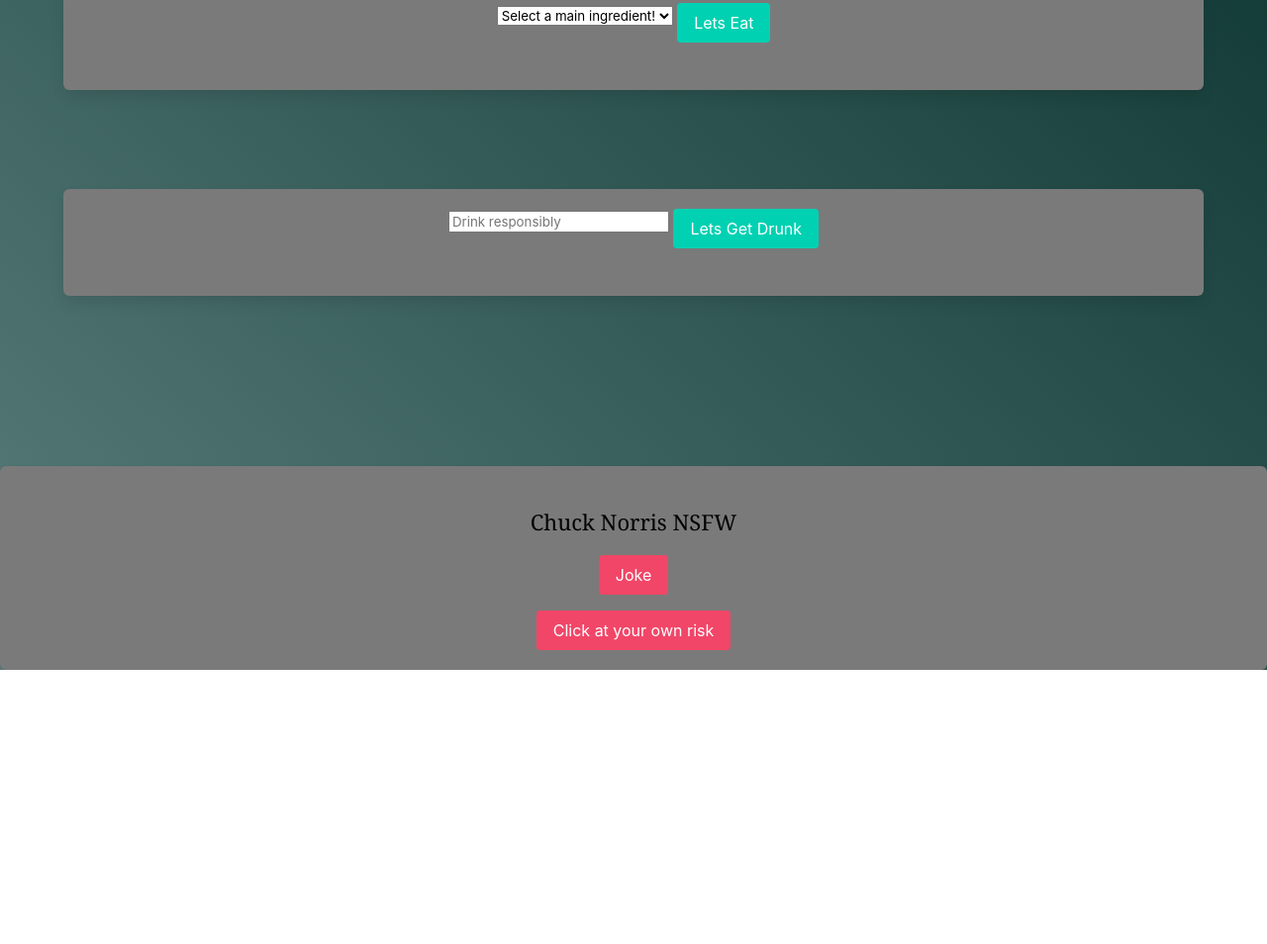
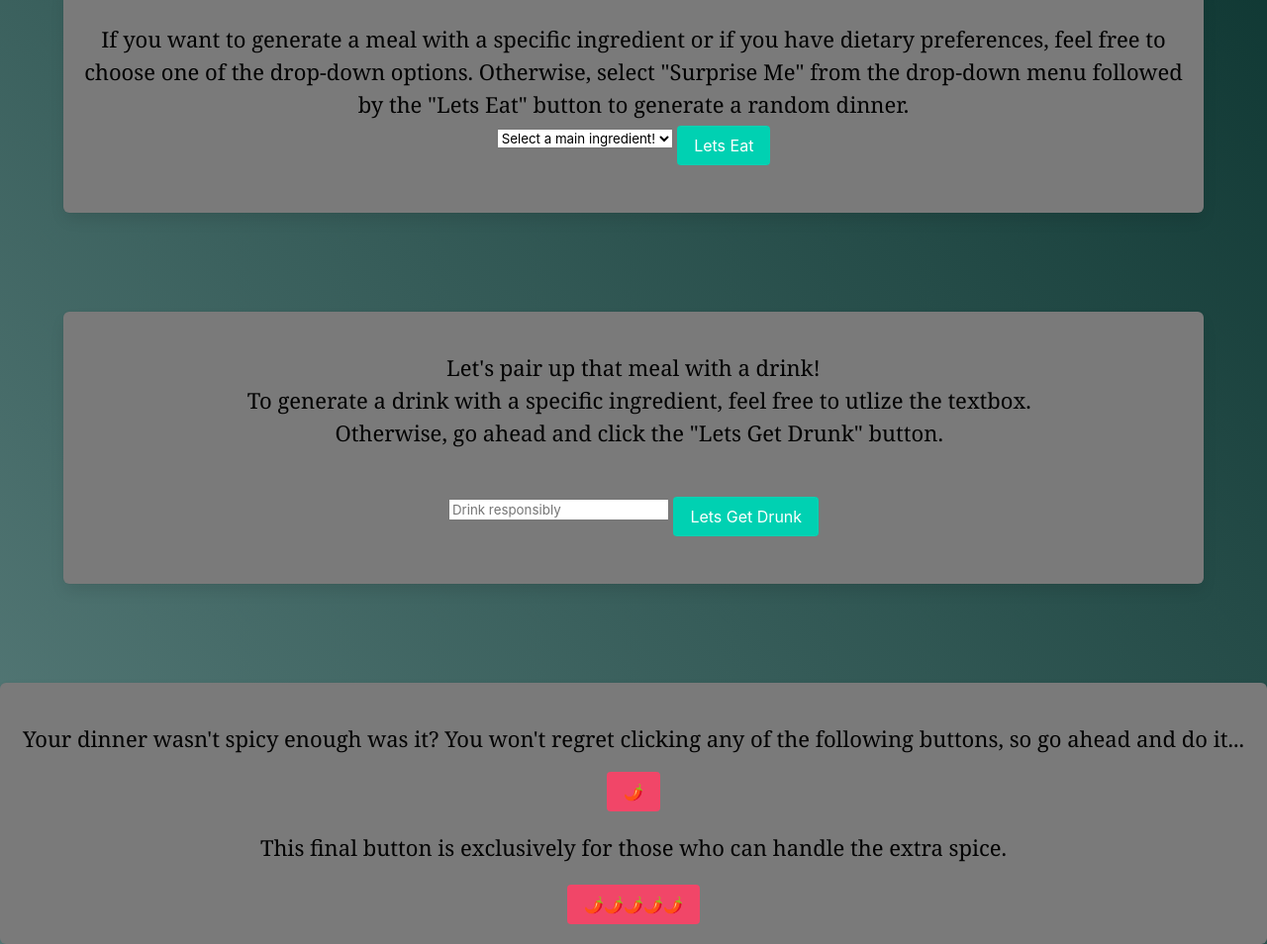
Before and after one commit to tonytran97/WhatsForDinner, a plain HTML site: page index.html in a window 1280 px wide. Shown: the part 462-1416 px from the top of the page at 99% size. Before the commit the page ends 1139 px from the top, so only its background shows below. Drawn offline with nearby package versions, Linux system fonts and the light colour scheme.

Commit message:
added extra text, more clean up

```diff
--- a/assets/styles.css
+++ b/assets/styles.css
@@ -26,7 +26,8 @@ body {
     padding-bottom: 5px;
 }
 
-p {
+p,
+pre {
     color: rgb(2, 2, 2);
     padding-bottom: 5px;
     padding-top: 20px;
--- a/index.html
+++ b/index.html
@@ -27,6 +27,9 @@
 <div class="container">
   <div class="food">
     <form class="box has-text-centered has-background-grey pb-6">
+      <p>If you want to generate a meal with a specific ingredient or if you have dietary preferences, feel free to choose one of the drop-down options.
+        Otherwise, select "Surprise Me" from the drop-down menu followed by the "Lets Eat" button to generate a random dinner.
+      </p>
     <div>
         <select name="meals" id="mealCat">
           <option value="">Select a main ingredient!</option>
@@ -55,7 +58,10 @@
 <div class="drinks">
 
 <form class="box has-text-centered has-background-grey pb-6">
-
+<pre class="has-text-centered has-background-grey pb-6">Let's pair up that meal with a drink!
+  To generate a drink with a specific ingredient, feel free to utlize the textbox.
+  Otherwise, go ahead and click the "Lets Get Drunk" button.
+</pre>
 <!-- <select name="drinks" id="drinkCat">
 
     <option value="i">Search by ingredients</option>
@@ -74,10 +80,12 @@
 
 <!-- our funtime box -->
 <form action="https://youtu.be/eBGIQ7ZuuiU" target="_blank" id="chuckjoke" class="box has-text-centered has-background-grey mb-0">
-<footer class="funTime"><p>Chuck Norris NSFW</p>
-  <button id="chuck" class="button is-danger mt-3">Joke</button>
+<footer class="funTime">
+  <p>Your dinner wasn't spicy enough was it? You won't regret clicking any of the following buttons, so go ahead and do it...</p>
+  <button id="chuck" class="button is-danger mt-3">&#127798;&#65039;</button>
   <div id="joke"></div>
-<button type= "submit" id="rickRollEm" class="button is-danger mt-4">Click at your own risk</button>
+  <p>This final button is exclusively for those who can handle the extra spice.</p>
+<button type= "submit" id="rickRollEm" class="button is-danger mt-4">&#127798;&#65039;&#127798;&#65039;&#127798;&#65039;&#127798;&#65039;&#127798;&#65039;</button>
 <div id="rickSlot"></div>
 </footer></form>
 
```
Also changed, not shown: 2 other files.
